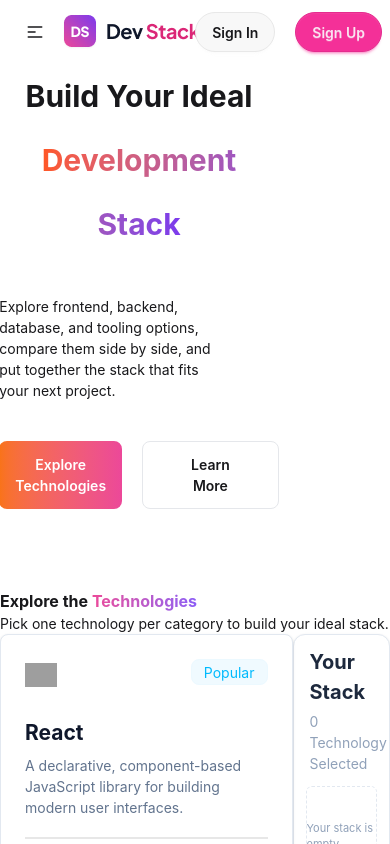
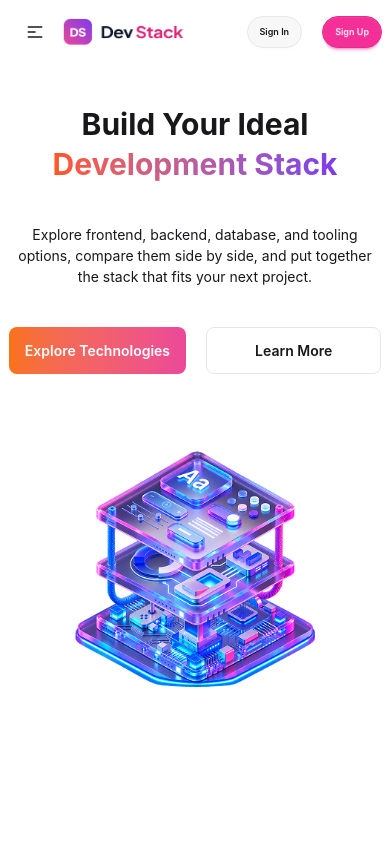
Before and after one commit to SagarAli762/ph-assignment-5-dev-stack, a React (Vite) app: page / in a window 390 px wide. Shown: the top 844 px of the page. Built offline with nearby package versions, Linux system fonts and the light colour scheme; grey boxes are pictures that could not be loaded.

Commit message:
added navbar and hero section  responsive desing

```diff
--- a/src/components/Hero.tsx
+++ b/src/components/Hero.tsx
@@ -2,19 +2,19 @@ import heroImg from "../assets/banner-stack.png";
 
 const Hero = () => {
   return (
-    <div className="flex gap-28 justify-center items-center container mx-auto">
-      <div className="flex-1 space-y-10">
-        <h1 className="font-bold leading-16 text-[30px] md:text-[60px]  text-center md:text-start">
+    <div className="mt-10 flex md:flex-row flex-col gap-0 md:gap-96 justify-center items-center container mx-auto">
+      <div className="flex-1 space-y-10 ">
+        <h1 className="font-bold leading-10 md:leading-16 text-[30px] md:text-[60px]  text-center md:text-start">
           Build Your Ideal <br></br>
           <span className="bg-gradient-to-r from-[#FF5722] to-[#7C3AED] bg-clip-text text-transparent">
             Development Stack
           </span>
         </h1>
-        <p className="md:text-[18px] text-[14px] pr-16">
+        <p className="px-2 md:px-0 md:pr-11 text-center text-[14px] md:text-[18px] lg:mx-0 lg:text-start">
           Explore frontend, backend, database, and tooling options, compare them
           side by side, and put together the stack that fits your next project.
         </p>
-        <div className="flex gap-5">
+        <div className="flex gap-5 justify-center">
           <button className="py-[12px] px-[16px] rounded-[8px] font-semibold text-[14px] text-[#FFFFFF] bg-gradient-to-r from-[#F97316] to-[#EC4899]">
             Explore Technologies
           </button>
--- a/src/components/Navbar.tsx
+++ b/src/components/Navbar.tsx
@@ -43,7 +43,11 @@ const Navbar = () => {
             </li>
           </ul>
         </div>
-        <img src={logo} alt="" />
+        <img
+          className="w-[122px] h-[29px] md:w-[136px] md:h-[32px]"
+          src={logo}
+          alt=""
+        />
       </div>
       <div className="navbar-center hidden lg:flex">
         <ul className="menu menu-horizontal px-1">
@@ -65,8 +69,12 @@ const Navbar = () => {
         </ul>
       </div>
       <div className="navbar-end flex gap-5">
-        <a className="btn rounded-full">Sign In</a>
-        <a className="btn btn-secondary rounded-full">Sign Up</a>
+        <a className="btn btn-sm md:btn rounded-full text-[9px] md:text-[14px]">
+          Sign In
+        </a>
+        <a className="btn btn-sm md:btn btn-secondary rounded-full text-[9px] md:text-[14px]">
+          Sign Up
+        </a>
       </div>
     </div>
   );
--- a/src/components/Technologies.tsx
+++ b/src/components/Technologies.tsx
@@ -24,10 +24,10 @@ const Technologies = ({ technologiesPromise }: technologiesProps) => {
           Technologies
         </span>
       </h2>
-      <p className="text-[14px] md:text-[18px]">
+      <p className="text-[14px] md:text-[18px] pt-2">
         Pick one technology per category to build your ideal stack.
       </p>
-      <div className="grid grid-cols-12">
+      <div className="grid grid-cols-12 mt-10">
         <div className="col-span-9 grid grid-cols-1 gap-7 sm:grid-cols-2 md:grid-cols-3">
           {technologies.map((technology: Itechnologies) => (
             <TechnologyCard
```
